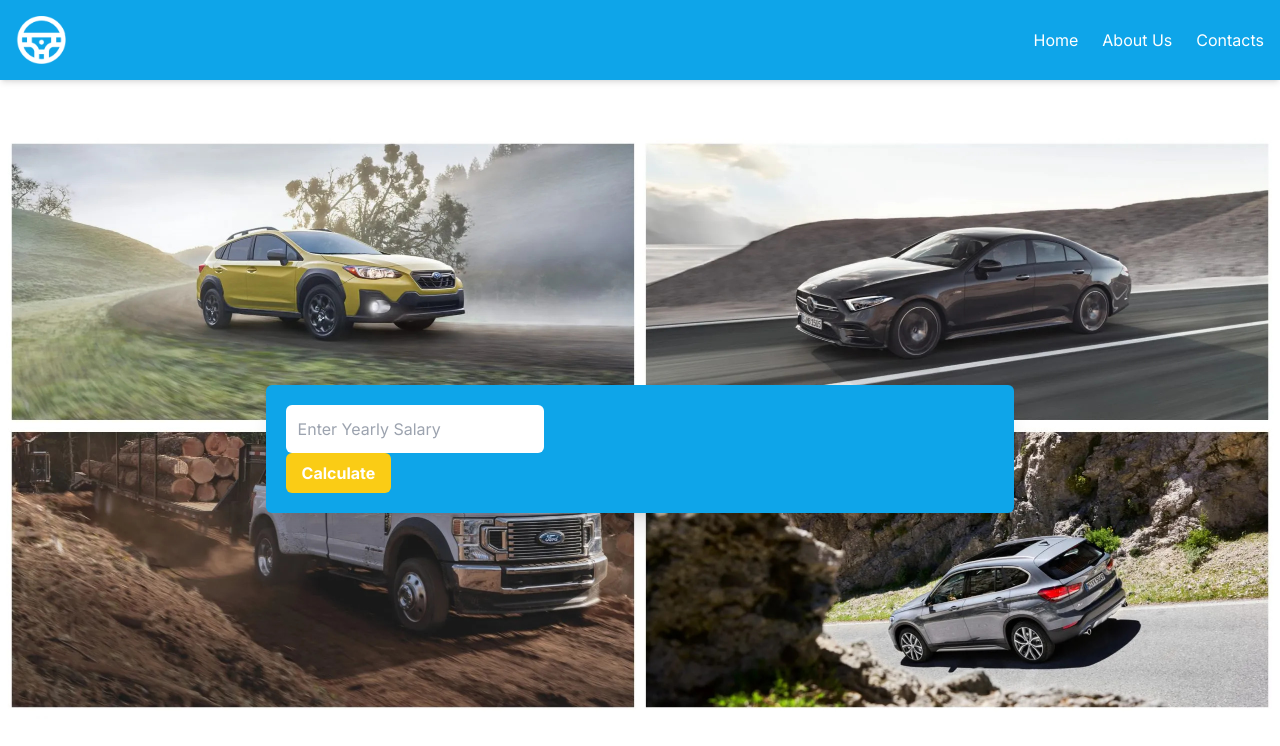
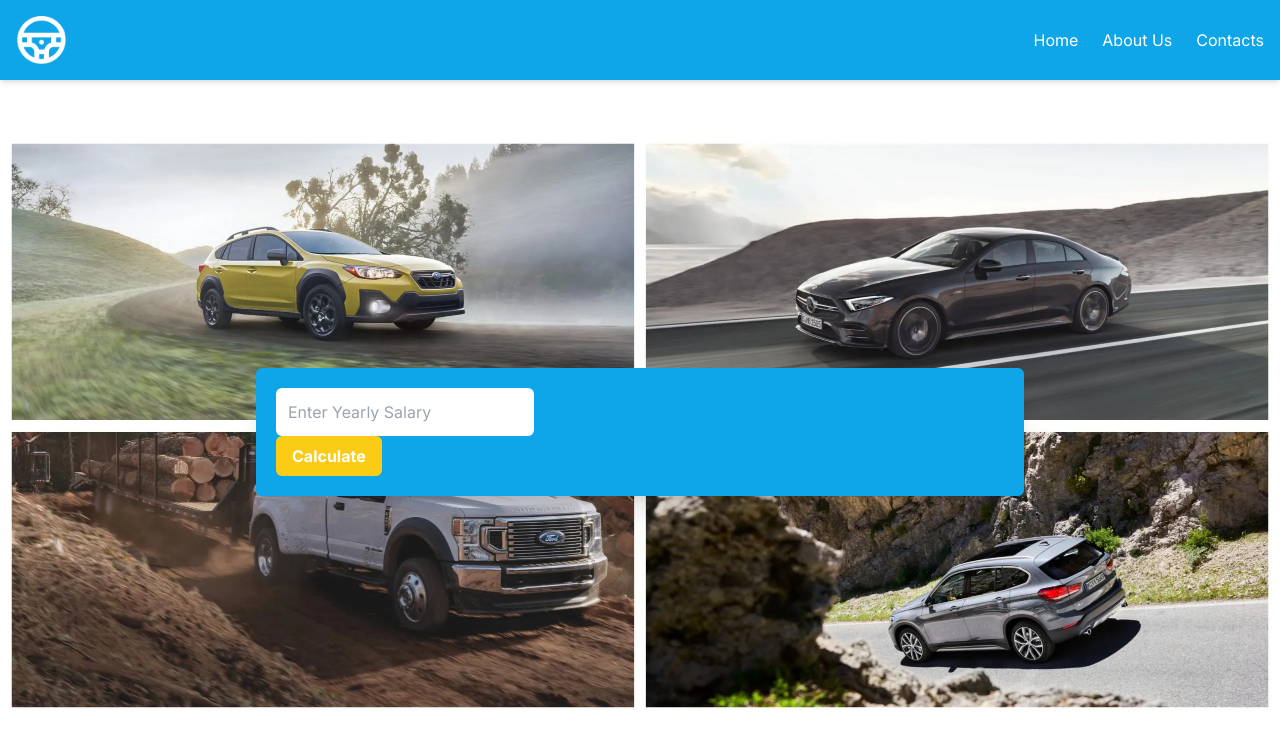
Before and after one commit to erom03/ShellHacks-2023, a Next.js app: page / in a window 1280 px wide. Shown: the top 746 px of the page. Built offline with nearby package versions, Linux system fonts and the light colour scheme.

Commit message:
Centered Text Box

```diff
--- a/app/components/InputBox.css
+++ b/app/components/InputBox.css
@@ -1,7 +1,6 @@
 .inputBoxContainer {
-    position: relative;
-    margin-left: auto;
-    margin-right: auto;
-    align-self: center;
-    top: 360px;
+    position: absolute;
+    top: 54%;
+    left: 50%;
+    transform: translate(-50%, -50%);
 }
```
